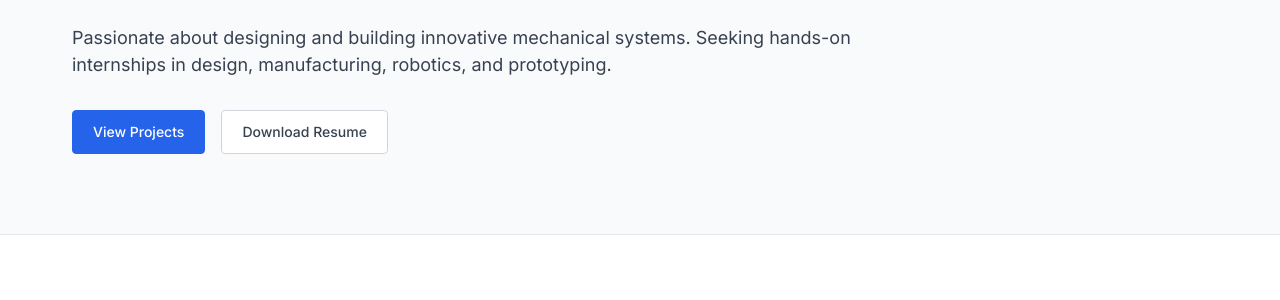
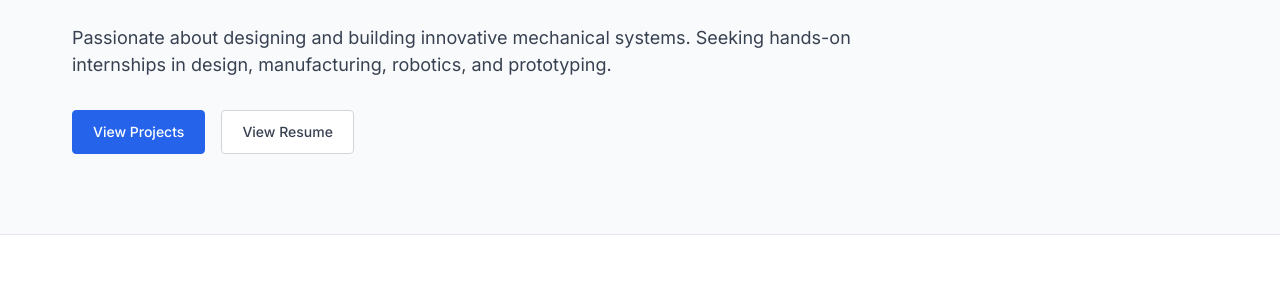
Before and after one commit to manwe-123/manwe-123.github.io, a Jekyll site: the page built from index.md, in a window 1280 px wide and 900 px high. Shown: the part 246-546 px from the top of the window. Built offline with Jekyll 4.4.1, drawn with Linux system fonts in a browser that asks for light colours.

Commit message:
Change resume link text from 'Download' to 'View'

```diff
--- a/index.md
+++ b/index.md
@@ -14,7 +14,7 @@ title: Home
     </p>
     <div class="hero-actions">
       <a href="{{ '/projects' | relative_url }}" class="btn btn-primary">View Projects</a>
-      <a href="{{ site.resume_url | default: 'assets/Resume Jul 2026 Draft 2.pdf' | relative_url }}" class="btn btn-secondary" download>Download Resume</a>
+      <a href="{{ site.resume_url | default: 'assets/Resume Jul 2026 Draft 2.pdf' | relative_url }}" class="btn btn-secondary" download>View Resume</a>
     </div>
   </div>
 </section>
```
